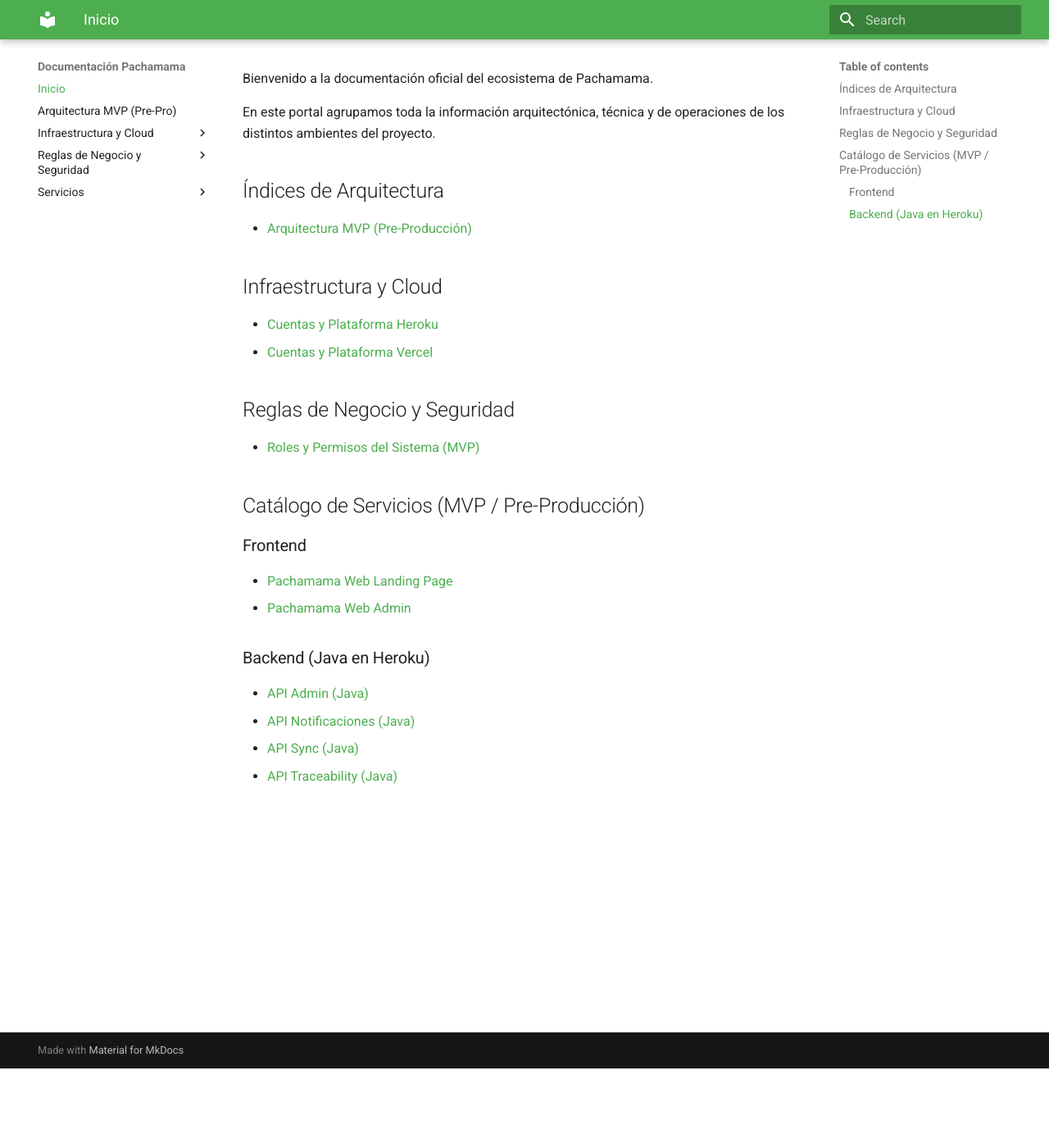
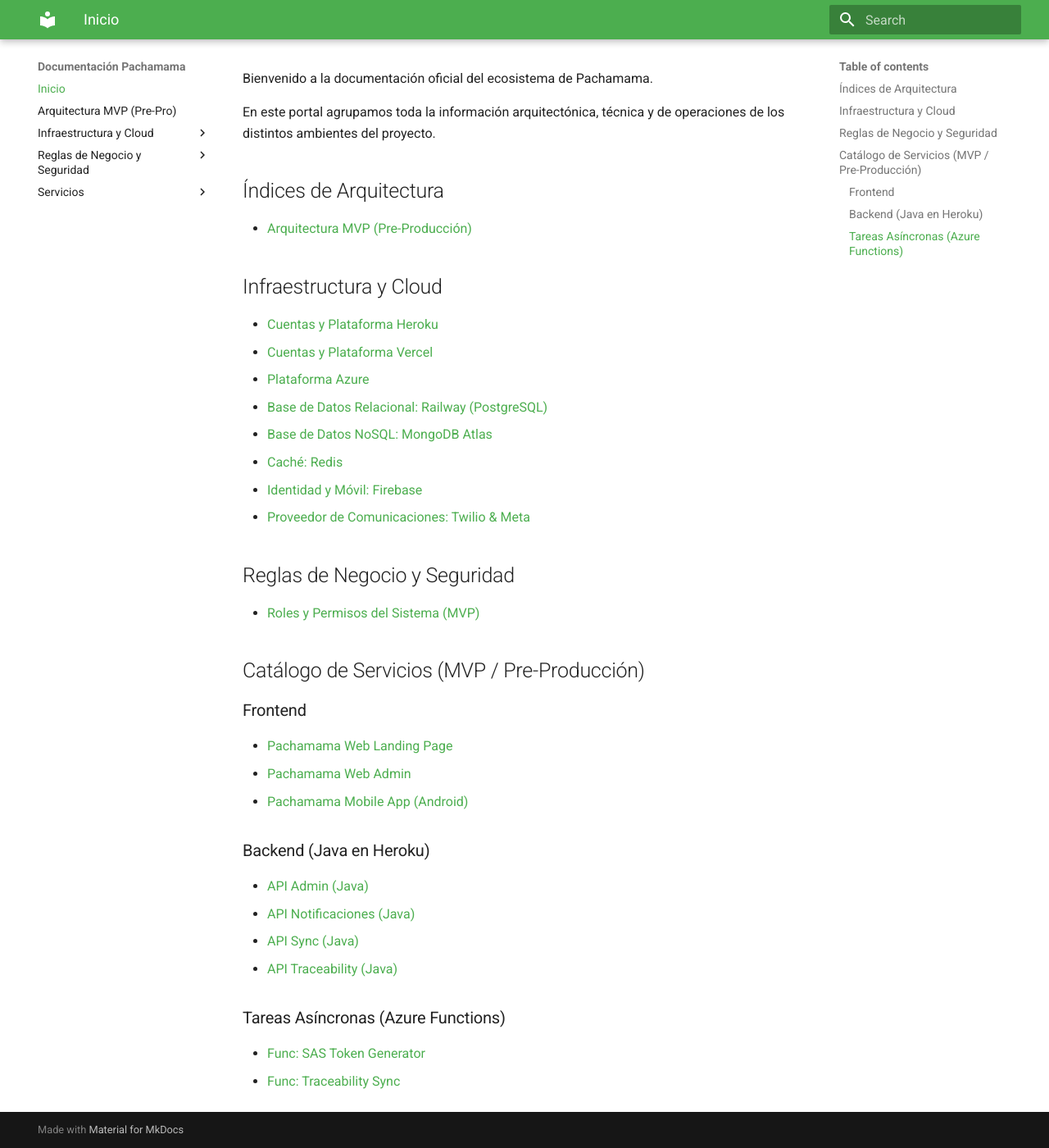
Before and after one commit to pachamamadev-pe/pachamama-docs, an MkDocs documentation site: the page built from docs/index.md, in a window 1280 px wide and 1400 px high, scrolled down 97 px. Shown: the whole window at 82% size. Built offline with MkDocs 1.6.1 and Material for MkDocs 9.7.7, drawn with Linux system fonts in a browser that asks for light colours.

```diff
--- a/docs/index.md
+++ b/docs/index.md
@@ -11,6 +11,12 @@ En este portal agrupamos toda la información arquitectónica, técnica y de ope
 ## Infraestructura y Cloud
 - [Cuentas y Plataforma Heroku](./infrastructure/heroku.md)
 - [Cuentas y Plataforma Vercel](./infrastructure/vercel.md)
+- [Plataforma Azure](./infrastructure/azure.md)
+- [Base de Datos Relacional: Railway (PostgreSQL)](./infrastructure/railway.md)
+- [Base de Datos NoSQL: MongoDB Atlas](./infrastructure/mongodb.md)
+- [Caché: Redis](./infrastructure/redis.md)
+- [Identidad y Móvil: Firebase](./infrastructure/firebase.md)
+- [Proveedor de Comunicaciones: Twilio & Meta](./infrastructure/twilio.md)
 
 ## Reglas de Negocio y Seguridad
 - [Roles y Permisos del Sistema (MVP)](./roles-permisos.md)
@@ -20,9 +26,14 @@ En este portal agrupamos toda la información arquitectónica, técnica y de ope
 ### Frontend
 - [Pachamama Web Landing Page](./services/pachamama-web-landing/README.md)
 - [Pachamama Web Admin](./services/pachamama-web-admin/README.md)
+- [Pachamama Mobile App (Android)](./services/pachamama-mobile-android/README.md)
 
 ### Backend (Java en Heroku)
 - [API Admin (Java)](./services/pachamama-api-admin-java/README.md)
 - [API Notificaciones (Java)](./services/pachamama-api-notifications-java/README.md)
 - [API Sync (Java)](./services/pachamama-api-sync-java/README.md)
 - [API Traceability (Java)](./services/pachamama-api-trace-java/README.md)
+
+### Tareas Asíncronas (Azure Functions)
+- [Func: SAS Token Generator](./services/pachamama-func-sas-node/README.md)
+- [Func: Traceability Sync](./services/pachamama-func-trace-sync/README.md)
--- a/mkdocs.yml
+++ b/mkdocs.yml
@@ -12,14 +12,24 @@ nav:
   - Infraestructura y Cloud:
       - Cuentas Heroku: infrastructure/heroku.md
       - Cuentas Vercel: infrastructure/vercel.md
+      - Plataforma Azure: infrastructure/azure.md
+      - BD Railway: infrastructure/railway.md
+      - BD MongoDB: infrastructure/mongodb.md
+      - Caché Redis: infrastructure/redis.md
+      - Firebase: infrastructure/firebase.md
+      - Comunicaciones y Meta: infrastructure/twilio.md
   - Reglas de Negocio y Seguridad:
       - Roles y Permisos: roles-permisos.md
   - Servicios:
       - Frontend:
         - Web Landing: services/pachamama-web-landing/README.md
         - Web Admin: services/pachamama-web-admin/README.md
+        - Mobile App: services/pachamama-mobile-android/README.md
       - Backend (Java):
         - API Admin: services/pachamama-api-admin-java/README.md
         - API Sync: services/pachamama-api-sync-java/README.md
         - API Notificaciones: services/pachamama-api-notifications-java/README.md
         - API Traceability: services/pachamama-api-trace-java/README.md
+      - Serverless (Azure):
+        - Func SAS: services/pachamama-func-sas-node/README.md
+        - Func Traceability: services/pachamama-func-trace-sync/README.md
```
Also changed, not shown: docs/infrastructure/azure.md (added, +25 -0 lines), docs/infrastructure/firebase.md (added, +19 -0 lines), docs/infrastructure/mongodb.md (added, +15 -0 lines), docs/infrastructure/railway.md (added, +18 -0 lines), docs/infrastructure/redis.md (added, +13 -0 lines), docs/infrastructure/twilio.md (added, +20 -0 lines), docs/infrastructure/vercel.md (+6 -8 lines), docs/services/pachamama-func-sas-node/README.md (added, +24 -0 lines), docs/services/pachamama-func-trace-sync/README.md (added, +24 -0 lines), docs/services/pachamama-mobile-android/README.md (added, +28 -0 lines).
